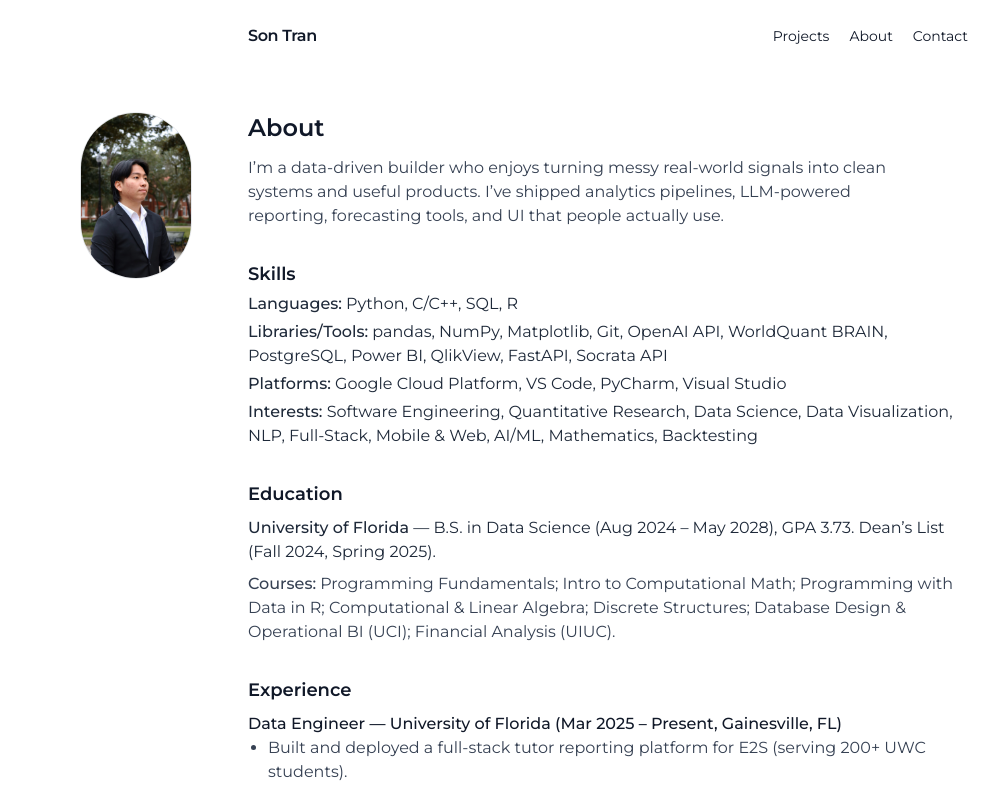
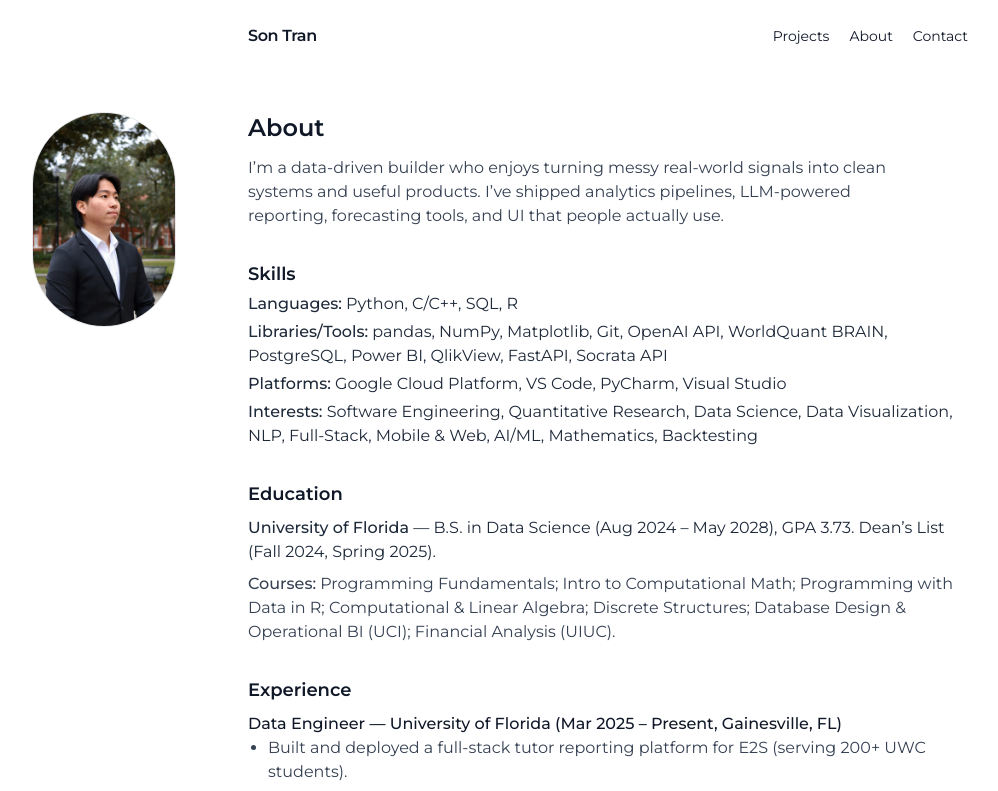
Before and after one commit to smtran8/son-portfolio, a Next.js app: page /about in a window 1280 px wide. Shown: the top 791 px of the page, without its empty margins (32-1030 px from the left). Built offline with nearby package versions, Linux system fonts and the light colour scheme.

Commit message:
ui: enlarge desktop avatar while keeping it in left gutter

```diff
--- a/src/app/about/page.tsx
+++ b/src/app/about/page.tsx
@@ -10,8 +10,8 @@ export default function AboutPage() {
         <Image
           src="/profile.jpg"
           alt="Portrait of Son Tran"
-          width={112}
-          height={112}
+          width={144}
+          height={144}
           className="hidden sm:block absolute left-0 -translate-x-[130%] md:-translate-x-[150%] top-0 rounded-full border border-gray-200"
           priority
         />
```
